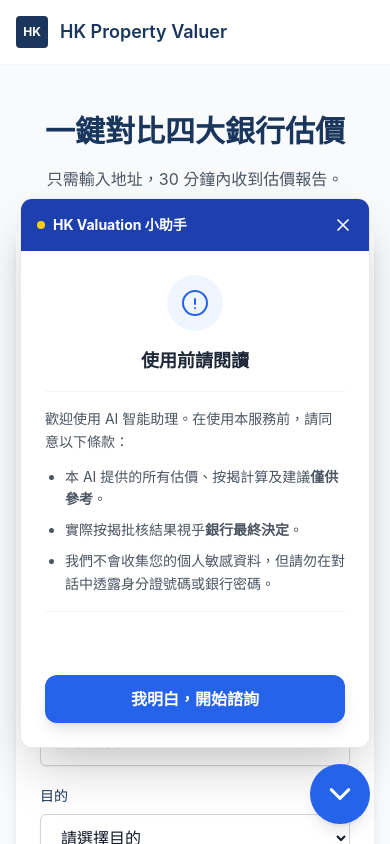
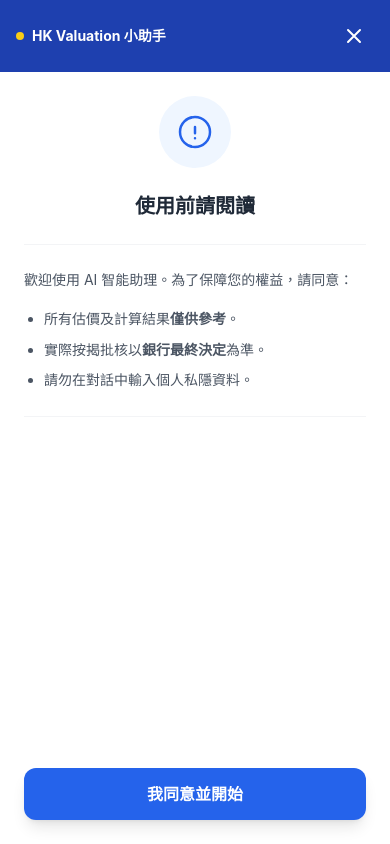
Before and after one commit to michaelmorningthrees-cpu/hk-property-valuer, a Next.js app: page / in a window 390 px wide. Both pictures are taken after a click on the button 340 px from the left and 794 px from the top of the page. Shown: the top 844 px of the page. Built offline with nearby package versions, Linux system fonts and the light colour scheme.

Commit message:
update for mobile version

```diff
--- a/components/ChatWidget.js
+++ b/components/ChatWidget.js
@@ -3,7 +3,7 @@ import ReactMarkdown from 'react-markdown';
 
 export default function ChatWidget() {
   const [isOpen, setIsOpen] = useState(false);
-  const [hasAgreed, setHasAgreed] = useState(false); // 新增：是否已同意狀態
+  const [hasAgreed, setHasAgreed] = useState(false);
 
   const [messages, setMessages] = useState([
     { role: 'model', text: '你好！想買樓定賣樓？我可以幫你計下數或者解答流程問題。👋' }
@@ -12,8 +12,9 @@ export default function ChatWidget() {
   const [isLoading, setIsLoading] = useState(false);
   const messagesEndRef = useRef(null);
 
-  // 初始化：檢查用戶之前是否已經同意過
+  // 初始化：檢查 localStorage
   useEffect(() => {
+    // 為了 Debug 方便，如果你想在手機重新測試 Agreement 頁面，可以暫時註解下面這行
     const agreed = localStorage.getItem('chat_disclaimer_agreed');
     if (agreed === 'true') {
       setHasAgreed(true);
@@ -25,14 +26,15 @@ export default function ChatWidget() {
   };
 
   useEffect(() => {
-    if (hasAgreed && isOpen) {
-      scrollToBottom();
+    if (isOpen) {
+      // 確保打開時滾動到底部 (延遲一點點以配合手機鍵盤彈出)
+      setTimeout(scrollToBottom, 100);
     }
-  }, [messages, isOpen, hasAgreed]);
+  }, [messages, isOpen]);
 
   const handleAgree = () => {
     setHasAgreed(true);
-    localStorage.setItem('chat_disclaimer_agreed', 'true'); // 記住佢既選擇
+    localStorage.setItem('chat_disclaimer_agreed', 'true');
   };
 
   const handleSubmit = async (e) => {
@@ -50,6 +52,10 @@ export default function ChatWidget() {
         parts: [{ text: msg.text }]
       }));
 
+      // 設定 20秒 timeout，避免手機網絡一直轉圈
+      const controller = new AbortController();
+      const timeoutId = setTimeout(() => controller.abort(), 20000);
+
       const res = await fetch('/api/chat', {
         method: 'POST',
         headers: { 'Content-Type': 'application/json' },
@@ -57,81 +63,96 @@ export default function ChatWidget() {
           history: historyForApi,
           message: userMessage
         }),
+        signal: controller.signal
       });
+
+      clearTimeout(timeoutId);
+
+      if (!res.ok) throw new Error("Server Error");
 
       const data = await res.json();
 
       if (data.reply) {
         setMessages(prev => [...prev, { role: 'model', text: data.reply }]);
+      } else {
+        throw new Error("Empty response");
       }
     } catch (error) {
       console.error(error);
-      setMessages(prev => [...prev, { role: 'model', text: '對不起，連線出現問題，請稍後再試。' }]);
+      // 手機版 Alert 提示，方便你知道係咪網絡問題
+      // alert("連線出現問題，請檢查網絡或稍後再試。");
+      setMessages(prev => [...prev, { role: 'model', text: '⚠️ 連線不穩定，請重試 (如果你在手機，請確保訊號良好)。' }]);
     } finally {
       setIsLoading(false);
     }
   };
 
   return (
-    <div className="fixed bottom-5 right-5 z-50 flex flex-col items-end font-sans">
+    <div className="font-sans z-[9999]">
 
-      {/* 聊天視窗容器 */}
+      {/*
+         主聊天視窗
+         電腦版 (sm:): 右下角懸浮
+         手機版 (default): 全螢幕 (fixed inset-0)
+      */}
       {isOpen && (
-        <div className="mb-4 w-[350px] h-[550px] bg-white rounded-xl shadow-2xl border border-gray-200 flex flex-col overflow-hidden animate-fade-in-up">
+        <div className="fixed inset-0 sm:inset-auto sm:bottom-5 sm:right-5 z-[9999]
+                        w-full h-[100dvh] sm:w-[380px] sm:h-[600px]
+                        bg-white sm:rounded-xl shadow-2xl flex flex-col overflow-hidden animate-fade-in-up">
 
-          {/* Header (標題欄 - 無論是否同意都會顯示) */}
-          <div className="bg-blue-800 p-4 text-white flex justify-between items-center shadow-md shrink-0">
+          {/* Header */}
+          <div className="bg-blue-800 p-4 text-white flex justify-between items-center shadow-md shrink-0 pt-safe-top">
             <div className="flex items-center gap-2">
               <div className={`w-2 h-2 rounded-full ${hasAgreed ? 'bg-green-400 animate-pulse' : 'bg-yellow-400'}`}></div>
               <h3 className="font-bold text-sm">HK Valuation 小助手</h3>
             </div>
-            <button onClick={() => setIsOpen(false)} className="text-white hover:text-gray-200 transition-colors">
-              <svg xmlns="http://www.w3.org/2000/svg" fill="none" viewBox="0 0 24 24" strokeWidth={2} stroke="currentColor" className="w-5 h-5">
+            <button
+              onClick={() => setIsOpen(false)}
+              className="p-2 rounded-full hover:bg-blue-700/50 transition-colors"
+            >
+              <svg xmlns="http://www.w3.org/2000/svg" fill="none" viewBox="0 0 24 24" strokeWidth={2} stroke="currentColor" className="w-6 h-6">
                 <path strokeLinecap="round" strokeLinejoin="round" d="M6 18L18 6M6 6l12 12" />
               </svg>
             </button>
           </div>
 
-          {/* 內容區域：根據 hasAgreed 切換顯示 */}
+          {/* 內容區域 */}
           {!hasAgreed ? (
-            // === 頁面 A: 免責聲明同意頁 ===
-            <div className="flex-1 flex flex-col p-6 bg-white overflow-y-auto">
-              <div className="flex-1">
-                <div className="flex justify-center mb-4">
-                  <div className="p-3 bg-blue-50 rounded-full">
-                    <svg xmlns="http://www.w3.org/2000/svg" fill="none" viewBox="0 0 24 24" strokeWidth={1.5} stroke="currentColor" className="w-8 h-8 text-blue-600">
+            // === 免責聲明同意頁 ===
+            <div className="flex-1 flex flex-col p-6 bg-white overflow-y-auto justify-center">
+              <div className="flex justify-center mb-6">
+                <div className="p-4 bg-blue-50 rounded-full">
+                  <svg xmlns="http://www.w3.org/2000/svg" fill="none" viewBox="0 0 24 24" strokeWidth={1.5} stroke="currentColor" className="w-10 h-10 text-blue-600">
                     <path strokeLinecap="round" strokeLinejoin="round" d="M12 9v3.75m9-.75a9 9 0 11-18 0 9 9 0 0118 0zm-9 3.75h.008v.008H12v-.008z" />
                   </svg>
                 </div>
               </div>
 
-                <h4 className="text-lg font-bold text-gray-800 mb-4 text-center">使用前請閱讀</h4>
+              <h4 className="text-xl font-bold text-gray-800 mb-4 text-center">使用前請閱讀</h4>
 
-                <div className="text-sm text-gray-600 space-y-3 leading-relaxed border-t border-b border-gray-100 py-4 my-2">
-                  <p>歡迎使用 AI 智能助理。在使用本服務前，請同意以下條款：</p>
+              <div className="text-sm text-gray-600 space-y-4 leading-relaxed border-t border-b border-gray-100 py-6 my-2">
+                <p>歡迎使用 AI 智能助理。為了保障您的權益，請同意：</p>
                 <ul className="list-disc pl-5 space-y-2">
-                    <li>本 AI 提供的所有估價、按揭計算及建議<strong>僅供參考</strong>。</li>
-                    <li>實際按揭批核結果視乎<strong>銀行最終決定</strong>。</li>
-                    <li>我們不會收集您的個人敏感資料，但請勿在對話中透露身分證號碼或銀行密碼。</li>
+                  <li>所有估價及計算結果<strong>僅供參考</strong>。</li>
+                  <li>實際按揭批核以<strong>銀行最終決定</strong>為準。</li>
+                  <li>請勿在對話中輸入個人私隱資料。</li>
                 </ul>
-                </div>
               </div>
 
               <button
                 onClick={handleAgree}
-                className="w-full bg-blue-600 text-white font-bold py-3 px-4 rounded-xl hover:bg-blue-700 active:scale-95 transition-all shadow-lg mt-4"
+                className="w-full bg-blue-600 text-white font-bold py-3.5 px-4 rounded-xl hover:bg-blue-700 active:scale-95 transition-all shadow-lg mt-auto sm:mt-4"
               >
-                我明白，開始諮詢
+                我同意並開始
               </button>
             </div>
           ) : (
-            // === 頁面 B: 聊天介面 (原本的 Code) ===
+            // === 聊天介面 ===
             <>
-              {/* Messages Area */}
-              <div className="flex-1 overflow-y-auto p-4 space-y-4 bg-gray-50">
+              <div className="flex-1 overflow-y-auto p-4 space-y-4 bg-gray-50 scroll-smooth">
                 {messages.map((msg, idx) => (
                   <div key={idx} className={`flex ${msg.role === 'user' ? 'justify-end' : 'justify-start'}`}>
-                    <div className={`max-w-[85%] p-3 rounded-2xl text-sm shadow-sm leading-relaxed ${
+                    <div className={`max-w-[85%] p-3.5 rounded-2xl text-[15px] shadow-sm leading-relaxed ${
                       msg.role === 'user'
                         ? 'bg-blue-600 text-white rounded-br-none'
                         : 'bg-white text-gray-800 border border-gray-100 rounded-bl-none'
@@ -143,40 +164,40 @@ export default function ChatWidget() {
                 {isLoading && (
                   <div className="flex justify-start">
                     <div className="bg-white border border-gray-100 p-3 rounded-2xl rounded-bl-none text-xs text-gray-500 shadow-sm flex items-center gap-1">
-                      <span className="w-1.5 h-1.5 bg-gray-400 rounded-full animate-bounce" style={{ animationDelay: '0ms' }}></span>
-                      <span className="w-1.5 h-1.5 bg-gray-400 rounded-full animate-bounce" style={{ animationDelay: '150ms' }}></span>
-                      <span className="w-1.5 h-1.5 bg-gray-400 rounded-full animate-bounce" style={{ animationDelay: '300ms' }}></span>
+                      <span className="w-2 h-2 bg-gray-400 rounded-full animate-bounce"></span>
+                      <span className="w-2 h-2 bg-gray-400 rounded-full animate-bounce delay-75"></span>
+                      <span className="w-2 h-2 bg-gray-400 rounded-full animate-bounce delay-150"></span>
                     </div>
                   </div>
                 )}
-                <div ref={messagesEndRef} />
+                <div ref={messagesEndRef} className="h-2" />
               </div>
 
               {/* Input Area */}
-              <form onSubmit={handleSubmit} className="p-3 bg-white border-t border-gray-100 flex gap-2 items-center shrink-0">
+              <div className="bg-white border-t border-gray-100 p-3 pb-safe-bottom">
+                <form onSubmit={handleSubmit} className="flex gap-2 items-center">
                   <input
                     type="text"
                     value={input}
                     onChange={(e) => setInput(e.target.value)}
-                  placeholder="輸入問題 (例如：印花稅點計?)"
-                  className="flex-1 bg-gray-50 border border-gray-200 rounded-full px-4 py-2 text-sm focus:outline-none focus:border-blue-500 focus:ring-1 focus:ring-blue-500 text-gray-800 transition-all placeholder:text-gray-400"
+                    placeholder="輸入問題..."
+                    className="flex-1 bg-gray-50 border border-gray-200 rounded-full px-5 py-3 text-base focus:outline-none focus:border-blue-500 focus:ring-1 focus:ring-blue-500 text-gray-800"
+                    // 防止手機鍵盤放大頁面
+                    style={{ fontSize: '16px' }}
                   />
                   <button
                     type="submit"
                     disabled={isLoading || !input.trim()}
-                  className="bg-blue-600 text-white rounded-full p-2.5 hover:bg-blue-700 disabled:bg-gray-300 disabled:cursor-not-allowed transition-colors shadow-sm"
+                    className="bg-blue-600 text-white rounded-full p-3 hover:bg-blue-700 disabled:bg-gray-300 disabled:cursor-not-allowed transition-colors shadow-sm flex-shrink-0"
                   >
-                  <svg xmlns="http://www.w3.org/2000/svg" fill="none" viewBox="0 0 24 24" strokeWidth={2} stroke="currentColor" className="w-4 h-4">
+                    <svg xmlns="http://www.w3.org/2000/svg" fill="none" viewBox="0 0 24 24" strokeWidth={2} stroke="currentColor" className="w-5 h-5">
                       <path strokeLinecap="round" strokeLinejoin="round" d="M6 12L3.269 3.126A59.768 59.768 0 0121.485 12 59.77 59.77 0 013.27 20.876L5.999 12zm0 0h7.5" />
                     </svg>
                   </button>
                 </form>
-
-              {/* 底部簡易免責聲明 */}
-              <div className="bg-gray-50 p-1.5 text-center border-t border-gray-100 shrink-0">
-                <p className="text-[10px] text-gray-400 leading-tight">
-                  資訊僅供參考，實際結果以銀行為準。
-                </p>
+                <div className="text-center mt-2">
+                  <p className="text-[10px] text-gray-400">AI 資訊僅供參考，結果以銀行為準。</p>
+                </div>
               </div>
             </>
           )}
@@ -184,27 +205,24 @@ export default function ChatWidget() {
         </div>
       )}
 
-      {/* 開關按鈕 (Bubble) - 維持不變 */}
+      {/* 開關按鈕 (Bubble) - 固定在右下角 */}
+      {!isOpen && (
         <button
-        onClick={() => setIsOpen(!isOpen)}
-        className="group bg-blue-600 hover:bg-blue-700 text-white p-4 rounded-full shadow-lg transition-all hover:scale-105 active:scale-95 flex items-center justify-center z-50"
+          onClick={() => setIsOpen(true)}
+          className="fixed bottom-5 right-5 z-[9999] bg-blue-600 hover:bg-blue-700 text-white p-4 rounded-full shadow-xl transition-transform hover:scale-105 active:scale-95 flex items-center justify-center"
         >
-        {isOpen ? (
-          <svg xmlns="http://www.w3.org/2000/svg" fill="none" viewBox="0 0 24 24" strokeWidth={2.5} stroke="currentColor" className="w-7 h-7">
-            <path strokeLinecap="round" strokeLinejoin="round" d="M19.5 8.25l-7.5 7.5-7.5-7.5" />
-          </svg>
-        ) : (
-          <div className="relative">
            <svg xmlns="http://www.w3.org/2000/svg" fill="none" viewBox="0 0 24 24" strokeWidth={2} stroke="currentColor" className="w-7 h-7">
               <path strokeLinecap="round" strokeLinejoin="round" d="M8.625 12a.375.375 0 11-.75 0 .375.375 0 01.75 0zm0 0H8.25m4.125 0a.375.375 0 11-.75 0 .375.375 0 01.75 0zm0 0H12m4.125 0a.375.375 0 11-.75 0 .375.375 0 01.75 0zm0 0h-.375M21 12c0 4.556-4.03 8.25-9 8.25a9.764 9.764 0 01-2.555-.337A5.972 5.972 0 015.41 20.97a5.969 5.969 0 01-.474-.065 4.48 4.48 0 00.978-2.025c.09-.457-.133-.901-.467-1.226C3.93 16.178 3 14.189 3 12c0-4.556 4.03-8.25 9-8.25s9 3.694 9 8.25z" />
             </svg>
+            {/* 紅點 (首次提示) */}
+            {!hasAgreed && (
               <span className="absolute -top-1 -right-1 flex h-3 w-3">
                 <span className="animate-ping absolute inline-flex h-full w-full rounded-full bg-red-400 opacity-75"></span>
                 <span className="relative inline-flex rounded-full h-3 w-3 bg-red-500"></span>
               </span>
-          </div>
             )}
         </button>
+      )}
     </div>
   );
 }
```
Lines whose indentation alone changed are shown as unchanged.
